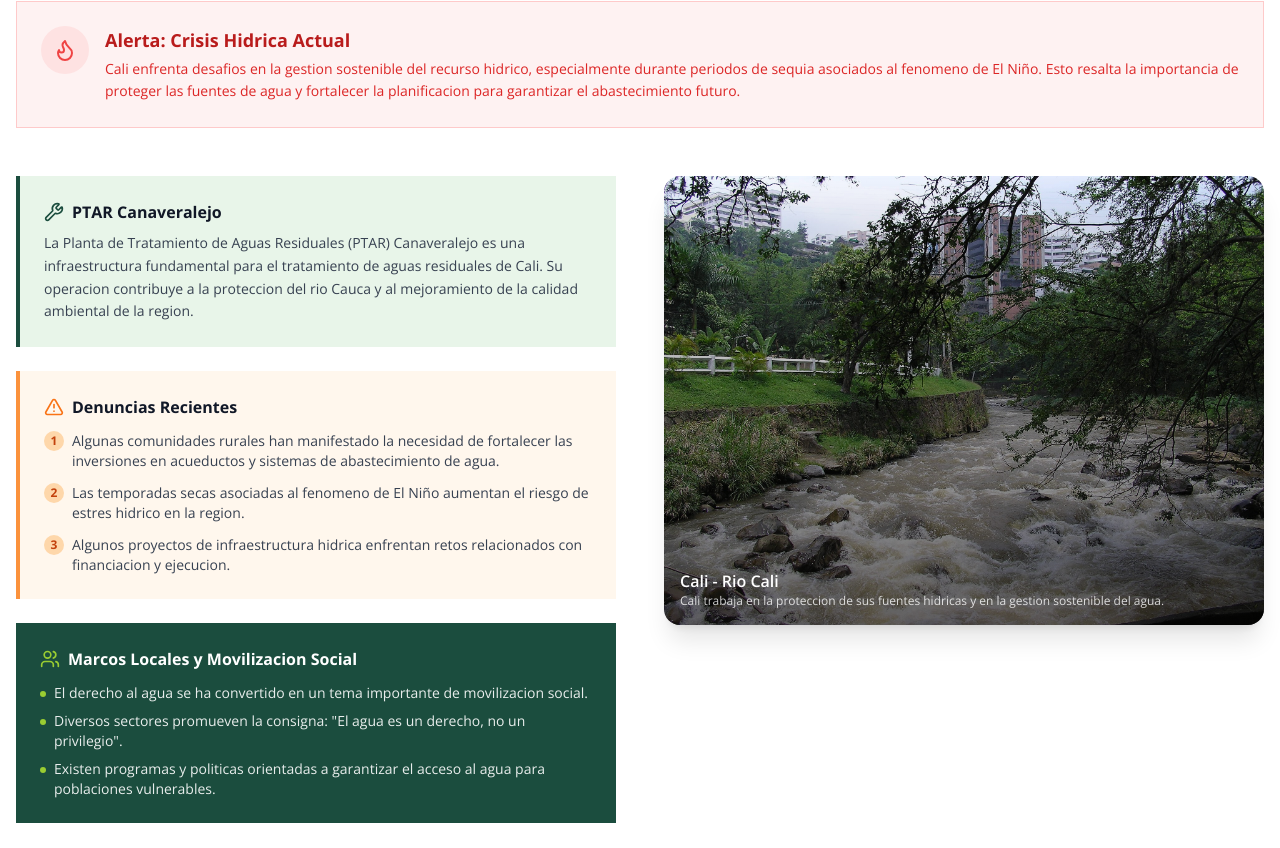
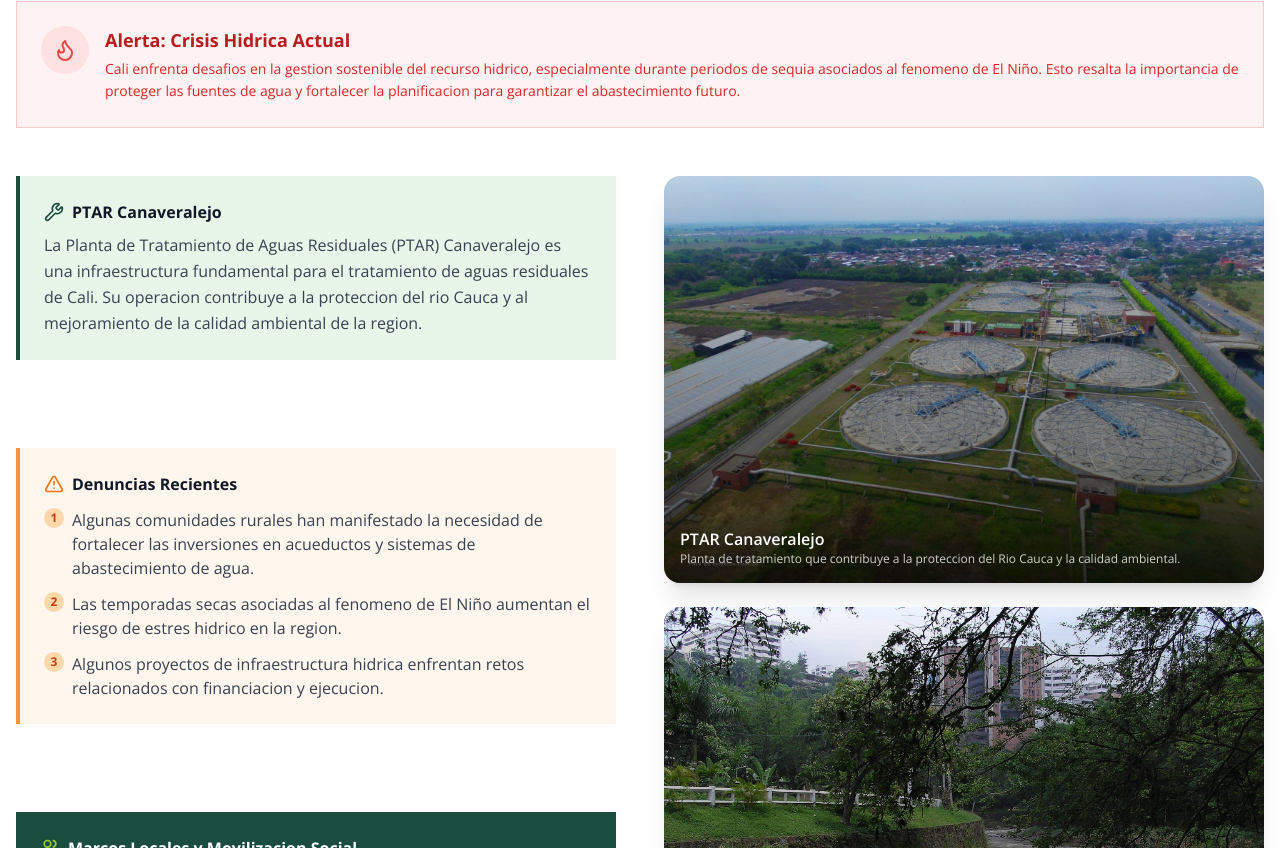
Before and after one commit to Alejandro-Fernandez-Herrera/derecho-al-agua-colombia, a React (Vite) app: page / in a window 1280 px wide. Shown: the part 9292-10140 px from the top of the page. Built offline with nearby package versions, Linux system fonts and the light colour scheme.

Commit message:
change text and img

```diff
--- a/src/sections/Cali.tsx
+++ b/src/sections/Cali.tsx
@@ -43,23 +43,20 @@ export default function Cali() {
           </div>
         </div>
 
-        <div className="grid lg:grid-cols-2 gap-12 items-start">
-          {/* Content */}
-          <div className="space-y-6">
-            {/* PTAR */}
+        <div className="grid lg:grid-cols-2 gap-12 items-stretch">
+          <div className="flex flex-col justify-between gap-6 h-full">
             <div className="bg-[#E8F5E9] rounded-xl p-6 border-l-4 border-[#1B4D3E]">
               <h4 className="font-bold text-gray-900 mb-2 flex items-center gap-2">
                 <Wrench className="w-5 h-5 text-[#1B4D3E]" />
                 PTAR Canaveralejo
               </h4>
-              <p className="text-gray-700 text-sm leading-relaxed">
+              <p className="text-gray-700 text-base leading-relaxed">
                 La Planta de Tratamiento de Aguas Residuales (PTAR) Canaveralejo es una infraestructura
                 fundamental para el tratamiento de aguas residuales de Cali. Su operacion contribuye a la
                 proteccion del rio Cauca y al mejoramiento de la calidad ambiental de la region.
               </p>
             </div>
 
-            {/* Denuncias */}
             <div className="bg-orange-50 rounded-xl p-6 border-l-4 border-orange-400">
               <h4 className="font-bold text-gray-900 mb-3 flex items-center gap-2">
                 <AlertTriangle className="w-5 h-5 text-orange-500" />
@@ -71,13 +68,12 @@ export default function Cali() {
                     <span className="w-5 h-5 bg-orange-200 text-orange-700 rounded-full flex items-center justify-center text-xs font-bold flex-shrink-0">
                       {i + 1}
                     </span>
-                    <p className="text-gray-700 text-sm">{d}</p>
+                    <p className="text-gray-700 text-base">{d}</p>
                   </div>
                 ))}
               </div>
             </div>
 
-            {/* Marcos locales */}
             <div className="bg-[#1B4D3E] rounded-xl p-6 text-white">
               <h4 className="font-bold mb-3 flex items-center gap-2">
                 <Users className="w-5 h-5 text-[#9ACD32]" />
@@ -87,14 +83,27 @@ export default function Cali() {
                 {marcos.map((m, i) => (
                   <div key={i} className="flex items-start gap-2">
                     <span className="w-1.5 h-1.5 bg-[#9ACD32] rounded-full flex-shrink-0 mt-2" />
-                    <p className="text-white/90 text-sm">{m}</p>
+                    <p className="text-white/90 text-base">{m}</p>
                   </div>
                 ))}
               </div>
             </div>
           </div>
 
-          {/* Image */}
+          <div className="space-y-6">
+            <div className="relative rounded-2xl overflow-hidden shadow-xl">
+              <img
+                src="src/components/IMG/PTAR_Cañaveralejo.jpg"
+                alt="Cali - PTAR Canaveralejo"
+                className="w-full h-full object-cover min-h-[400px]"
+              />
+              <div className="absolute inset-0 bg-gradient-to-t from-black/60 to-transparent" />
+              <div className="absolute bottom-4 left-4 right-4 text-white">
+                <p className="font-semibold">PTAR Canaveralejo</p>
+                <p className="text-xs opacity-80">Planta de tratamiento que contribuye a la proteccion del Rio Cauca y la calidad ambiental.</p>
+              </div>
+            </div>
+
             <div className="relative rounded-2xl overflow-hidden shadow-xl">
               <img
                 src="src/components/IMG/Rio_Cali.jpg"
@@ -103,8 +112,9 @@ export default function Cali() {
               />
               <div className="absolute inset-0 bg-gradient-to-t from-black/60 to-transparent" />
               <div className="absolute bottom-4 left-4 right-4 text-white">
-              <p className="font-semibold">Cali - Rio Cali</p>
-              <p className="text-xs opacity-80">Cali trabaja en la proteccion de sus fuentes hidricas y en la gestion sostenible del agua.</p>
+                <p className="font-semibold">Rio Cali</p>
+                <p className="text-xs opacity-80">El estado del rio refleja los desafíos de gestion hidrica y las denuncias sobre el suministro.</p>
+              </div>
             </div>
           </div>
         </div>
```
Also changed, not shown: src/components/IMG/PTAR_Cañaveralejo.jpg (added). Lines whose indentation alone changed are shown as unchanged.
